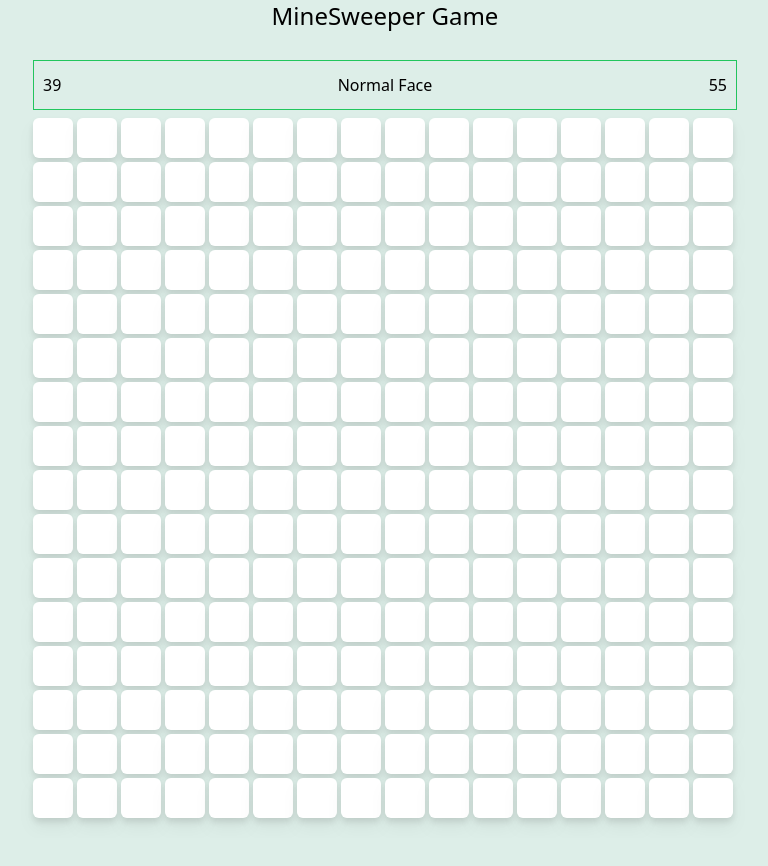
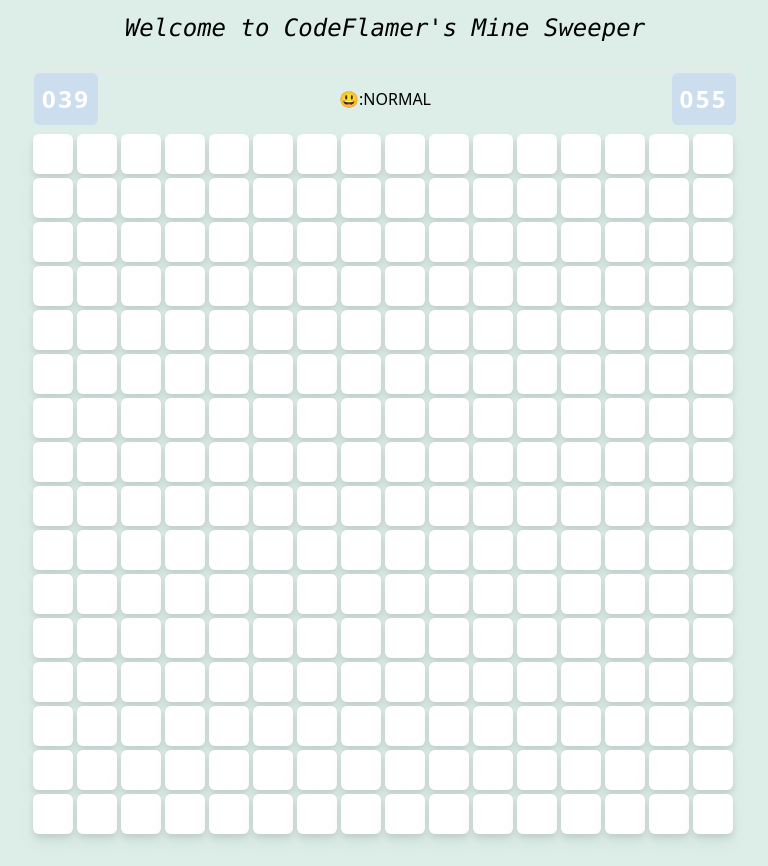
Before and after one commit to codeflamer/MineSweeper, a React (Create React App) app: page / in a window 1280 px wide. Shown: the whole page, without its empty margins (255-1023 px from the left). Before the commit the page ends 838 px from the top, so only its background shows below. Built offline with nearby package versions, Linux system fonts and the light colour scheme.

Commit message:
Remaining the Question mark

```diff
--- a/package.json
+++ b/package.json
@@ -3,6 +3,11 @@
   "version": "0.1.0",
   "private": true,
   "dependencies": {
+    "@fortawesome/fontawesome-svg-core": "^6.3.0",
+    "@fortawesome/free-regular-svg-icons": "^6.3.0",
+    "@fortawesome/free-solid-svg-icons": "^6.3.0",
+    "@fortawesome/react-fontawesome": "^0.2.0",
+    "@heroicons/react": "^2.0.16",
     "@testing-library/jest-dom": "^5.16.5",
     "@testing-library/react": "^13.4.0",
     "@testing-library/user-event": "^13.5.0",
--- a/src/App.css
+++ b/src/App.css
@@ -1,38 +1,3 @@
 body {
   background: #ddeee8;
 }
-
-.App-logo {
-  height: 40vmin;
-  pointer-events: none;
-}
-
-@media (prefers-reduced-motion: no-preference) {
-  .App-logo {
-    animation: App-logo-spin infinite 20s linear;
-  }
-}
-
-.App-header {
-  background-color: #282c34;
-  min-height: 100vh;
-  display: flex;
-  flex-direction: column;
-  align-items: center;
-  justify-content: center;
-  font-size: calc(10px + 2vmin);
-  color: white;
-}
-
-.App-link {
-  color: #61dafb;
-}
-
-@keyframes App-logo-spin {
-  from {
-    transform: rotate(0deg);
-  }
-  to {
-    transform: rotate(360deg);
-  }
-}
--- a/src/App.js
+++ b/src/App.js
@@ -3,8 +3,10 @@ import Board from "./components/Board";
 
 function App() {
   return (
-    <div>
-      <h2 className="mx-auto  text-center text-2xl ">MineSweeper Game</h2>
+    <div className="py-3">
+      <h2 className="mx-auto  text-center text-2xl italic font-mono">
+        Welcome to CodeFlamer's Mine Sweeper{" "}
+      </h2>
       <section className="mt-2 ">
         <Board />
       </section>
--- a/src/components/Board.js
+++ b/src/components/Board.js
@@ -52,7 +52,7 @@ const Board = () => {
     <section className=" max-w-[744px] mx-auto">
       <div className="flex flex-col m-[20px]">
         {/* Heading */}
-        <div className="border border-green-500 h-[50px] my-2 flex  justify-between items-center">
+        <div className=" my-2 flex  justify-between items-center">
           <Timer
             expiryTimestamp={time}
             resetGame={resetGame}
--- a/src/components/Tile.js
+++ b/src/components/Tile.js
@@ -1,5 +1,6 @@
 import { GameState, STATUSES } from "../constants";
 import { checkIfLose, checkIfwon, getAdjacentMines } from "./helpers";
+import { FlagIcon } from "@heroicons/react/24/solid";
 
 const Tile = ({
   tileData,
@@ -114,8 +115,8 @@ const Tile = ({
 
   return (
     <div
-      className={`flex flex-col items-center justify-center w-10 h-10  text-white hover:cursor-pointer rounded-md drop-shadow-lg
-      ${tileData?.status === STATUSES.MARKED && `bg-yellow-500`}
+      className={`flex flex-col items-center justify-center w-10 h-10 text-white hover:cursor-pointer rounded-md drop-shadow-lg
+      ${tileData?.status === STATUSES.MARKED && `bg-red-200`}
       ${tileData?.status === STATUSES.HIDDEN && `bg-white`}
       ${tileData?.status === STATUSES.MINE && `bg-red-500`}
       ${tileData?.status === STATUSES.NUMBER && `bg-blue-800`}`}
@@ -131,6 +132,10 @@ const Tile = ({
       <span className="font-bold text-[24px]">
         {tileData.AdjacentMines === 0 ? " " : tileData.AdjacentMines}
       </span>
+
+      {tileData?.status === STATUSES.MARKED && (
+        <FlagIcon className="text-pink-500" />
+      )}
     </div>
   );
 };
--- a/src/components/Timer.js
+++ b/src/components/Timer.js
@@ -23,18 +23,28 @@ const Timer = ({ expiryTimestamp, resetGame, gameStatus }) => {
   }, [gameStatus, pause]);
 
   return (
-    <div className="flex border flex-1 justify-between p-2">
-      <div>{minutes}</div>
+    <div className="flex border flex-1 justify-between items-center">
+      <div className="bg-[#ccddee] p-2 rounded-md text-white text-[24px] font-bold tracking-widest px-2">
+        0
+        {minutes.toString().length === 1 ? (
+          <span>0{minutes.toString()} </span>
+        ) : (
+          <span>{minutes}</span>
+        )}
+      </div>
       <div className="cursor-pointer" onClick={ResetGame}>
-        {gameStatus === GameState.WIN && <span>Happy </span>}
-        {gameStatus === GameState.LOSE && <span>Sad </span>}
-        {!gameStatus && <span>Normal Face </span>}
+        {gameStatus === GameState.WIN && (
+          <span className="text-[20px]">😎:WIN </span>
+        )}
+        {gameStatus === GameState.LOSE && <span>😕:LOSE</span>}
+        {!gameStatus && <span>😃:NORMAL</span>}
       </div>
-      <div>
+      <div className="bg-[#ccddee] p-2 rounded-md text-white text-[24px] font-bold tracking-widest px-2">
+        0
         {seconds.toString().length === 1 ? (
           <span>0{seconds.toString()} </span>
         ) : (
-          seconds
+          <span>{seconds}</span>
         )}
       </div>
     </div>
--- a/src/constants.js
+++ b/src/constants.js
@@ -12,4 +12,4 @@ export const GameState = {
 
 export const boardSize = 16;
 
-export const numberOfMines = 30;
+export const numberOfMines = 3;
```
Also changed, not shown: 1 other file (tests, documents, lock files or other folders).
